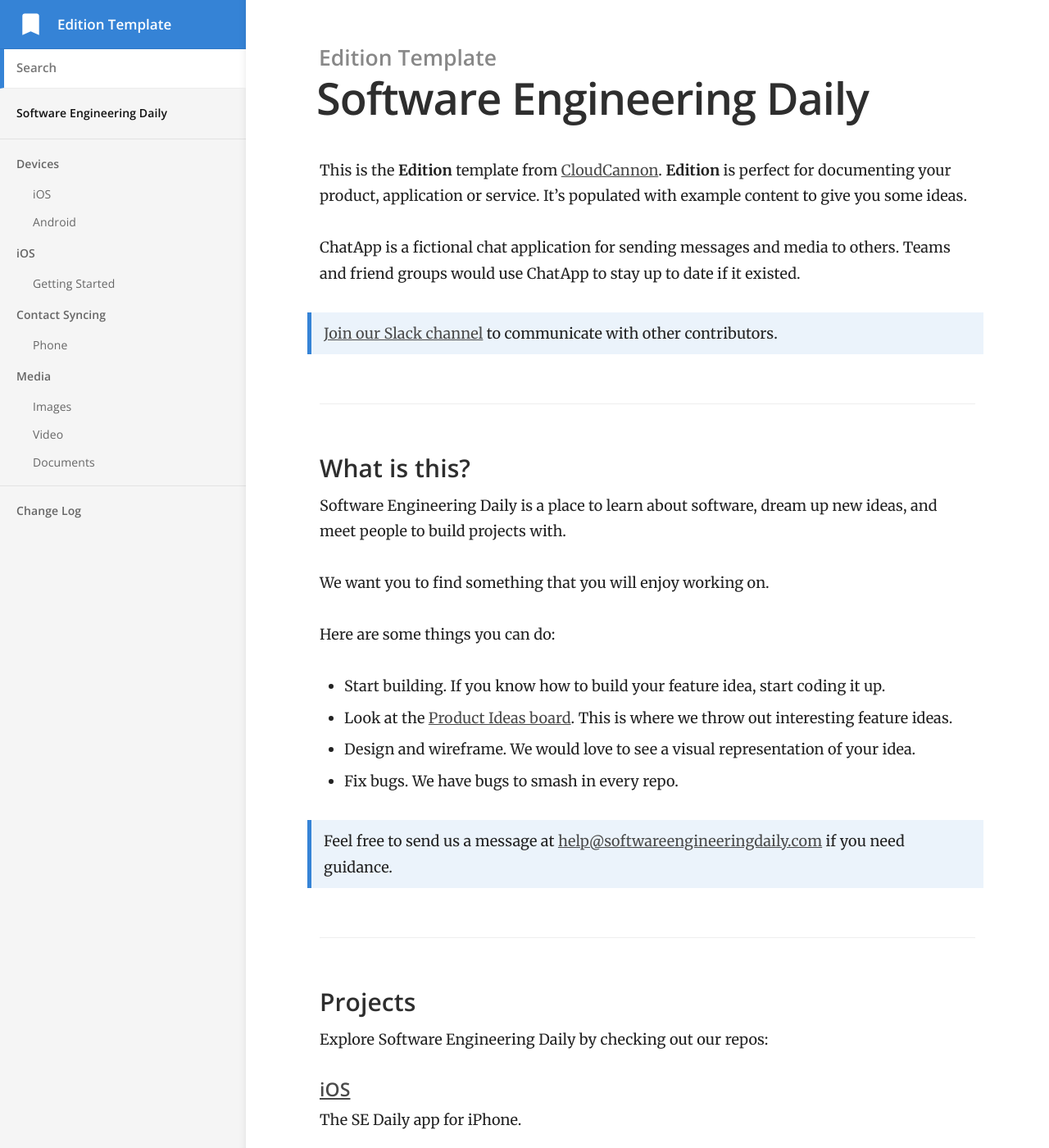
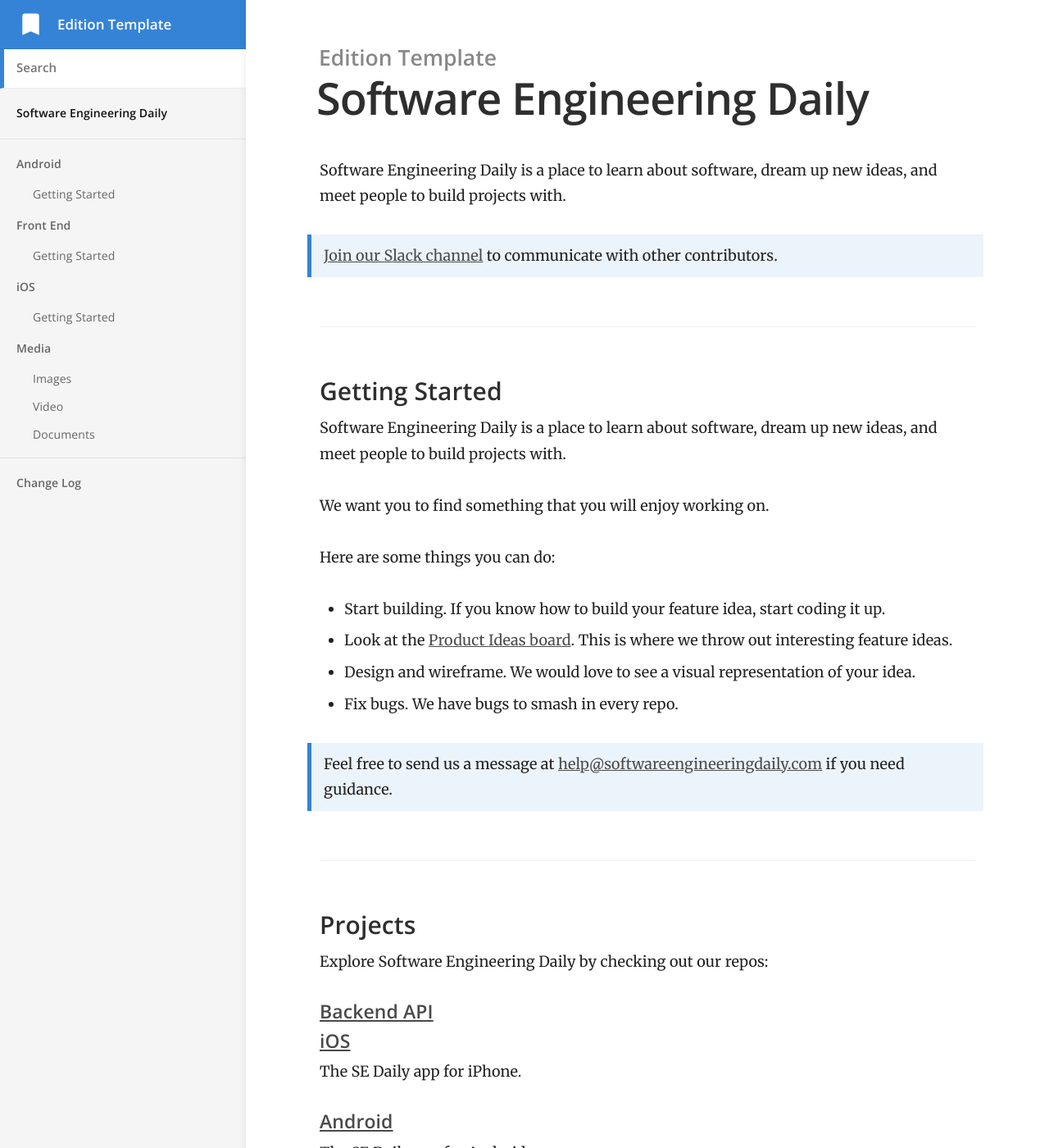
Before and after one commit to SoftwareEngineeringDaily/softwareengineeringdaily.github.io, a Jekyll site: the page built from index.md, in a window 1280 px wide and 1400 px high. Shown: the whole window at 82% size. Built offline with Jekyll 4.4.1, drawn with Linux system fonts in a browser that asks for light colours; some of the changed text lies outside the part shown.

Commit message:
updated docs

```diff
--- a/index.md
+++ b/index.md
@@ -2,16 +2,11 @@
 title: Software Engineering Daily
 ---
 
-This is the **Edition** template from [CloudCannon](http://cloudcannon.com/).
-**Edition** is perfect for documenting your product, application or service.
-It's populated with example content to give you some ideas.
-
-ChatApp is a fictional chat application for sending messages and media to others.
-Teams and friend groups would use ChatApp to stay up to date if it existed.
+Software Engineering Daily is a place to learn about software, dream up new ideas, and meet people to build projects with.
 
 > [Join our Slack channel](http://softwaredaily.herokuapp.com/) to communicate with other contributors.
 
-### What is this?
+### Getting Started
 
 Software Engineering Daily is a place to learn about software, dream up new ideas, and meet people to build projects with.
 
@@ -29,14 +24,24 @@ Here are some things you can do:
 
 Explore Software Engineering Daily by checking out our repos:
 
+#### [Backend API](https://github.com/SoftwareEngineeringDaily/software-engineering-daily-api)
+
 #### [iOS](https://github.com/SoftwareEngineeringDaily/se-daily-iOS)
 
 The SE Daily app for iPhone.
 
-#### Contact Syncing
+#### [Android](https://github.com/SoftwareEngineeringDaily/SEDaily-Android)
 
-Sync your contact list with your phone and/or Facebook contacts. Never lose your contacts between devices again!
+The SE Daily app for Android.
 
-#### Devices
+#### [Web Frontend](https://github.com/SoftwareEngineeringDaily/sedaily-front-end)
 
-ChatApp is available everywhere. Find out how to set it up on your all your devices.
+The SE Daily web application written in VueJS.
+
+#### [Realtime Chat](https://github.com/SoftwareEngineeringDaily/se-daily-rt)
+
+A chat room for SE Daily written in Elixir.
+
+#### [Xamarin](https://github.com/SoftwareEngineeringDaily/se-daily-rt)
+
+The SE Daily app for Xamarin.
```
Also changed, not shown: _docs/Android/gettingstarted.md (added, +33 -0 lines), _docs/Frontend/gettingstarted.md (added, +24 -0 lines), _docs/devices/android.md (deleted, +0 -15 lines), _docs/devices/ios.md (deleted, +0 -15 lines), _docs/iOS/gettingstarted.md (renamed from _docs/iOS/facebook.md, +2 -2 lines), _docs/iOS/phone.md (deleted, +0 -18 lines).
